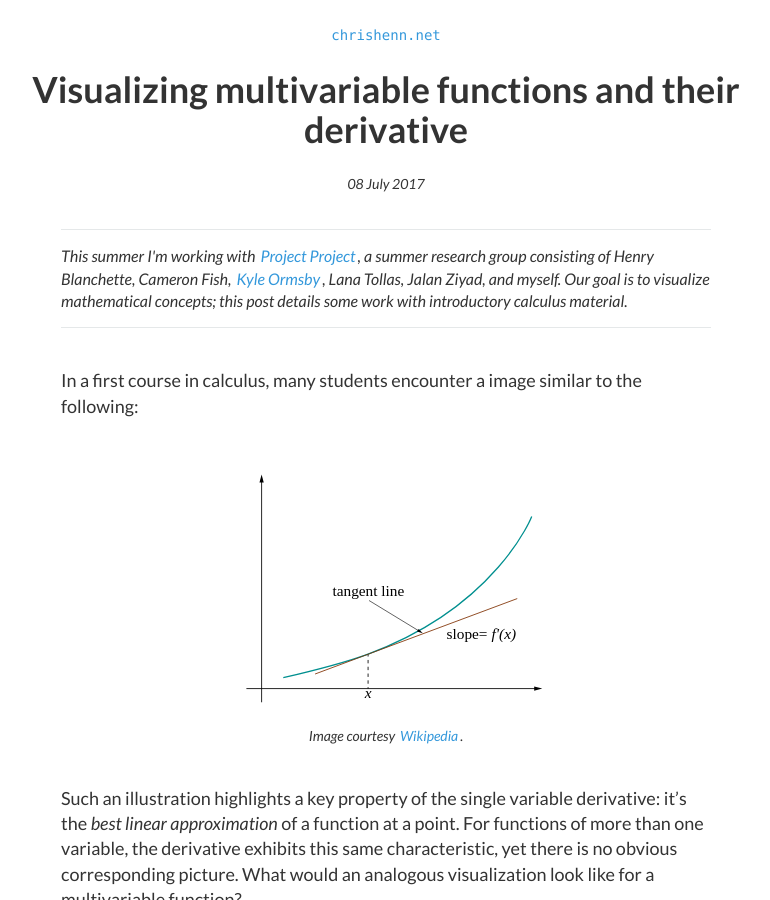
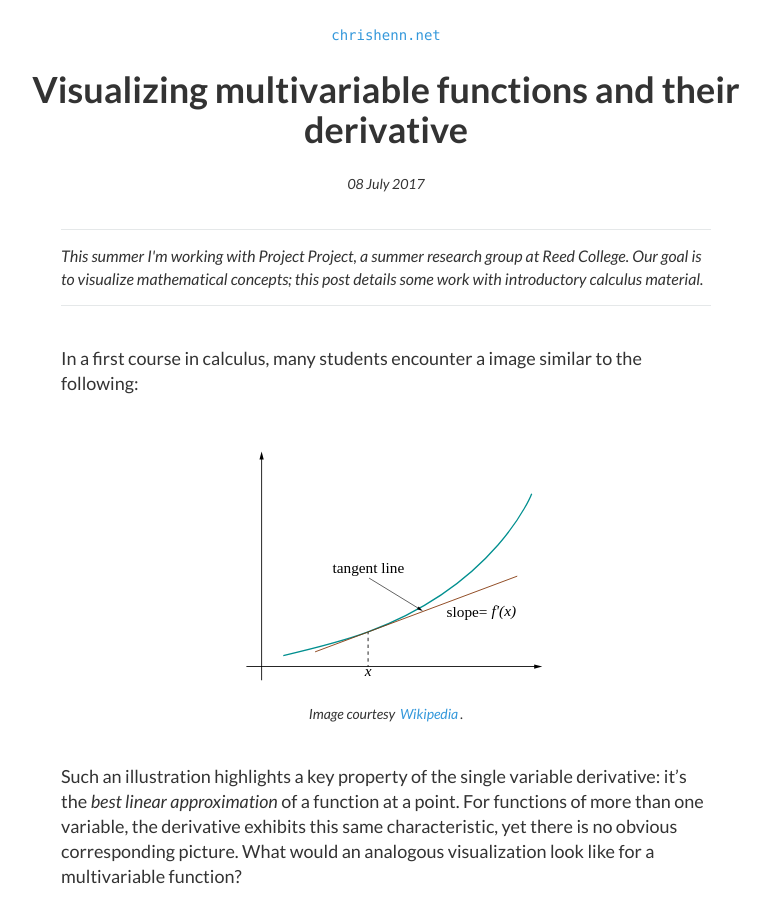
Before and after one commit to chnn/chrishenn-net, a Jekyll site: the page built from _posts/2017-07-08-visualizing-multivariable-derivative.md, in a window 1280 px wide and 900 px high. Shown: the whole window, without its empty margins (254-1024 px from the left). Built offline with Jekyll 4.4.1, drawn with Linux system fonts in a browser that asks for light colours.

Commit message:
Update derivative post

```diff
--- a/_posts/2017-07-08-visualizing-multivariable-derivative.md
+++ b/_posts/2017-07-08-visualizing-multivariable-derivative.md
@@ -4,7 +4,7 @@ layout: post
 ---
 
 <div class="aside">
-  <p>This summer I'm working with <a href="http://people.reed.edu/~ormsbyk/projectproject/">Project Project</a>, a summer research group consisting of Henry Blanchette, Cameron Fish, <a href="http://people.reed.edu/~ormsbyk/">Kyle Ormsby</a>, Lana Tollas, Jalan Ziyad, and myself. Our goal is to visualize mathematical concepts; this post details some work with introductory calculus material.</p>
+  <p>This summer I'm working with Project Project, a summer research group at Reed College. Our goal is to visualize mathematical concepts; this post details some work with introductory calculus material.</p>
 </div>
 
 In a first course in calculus, many students encounter a image similar to the following:
```
